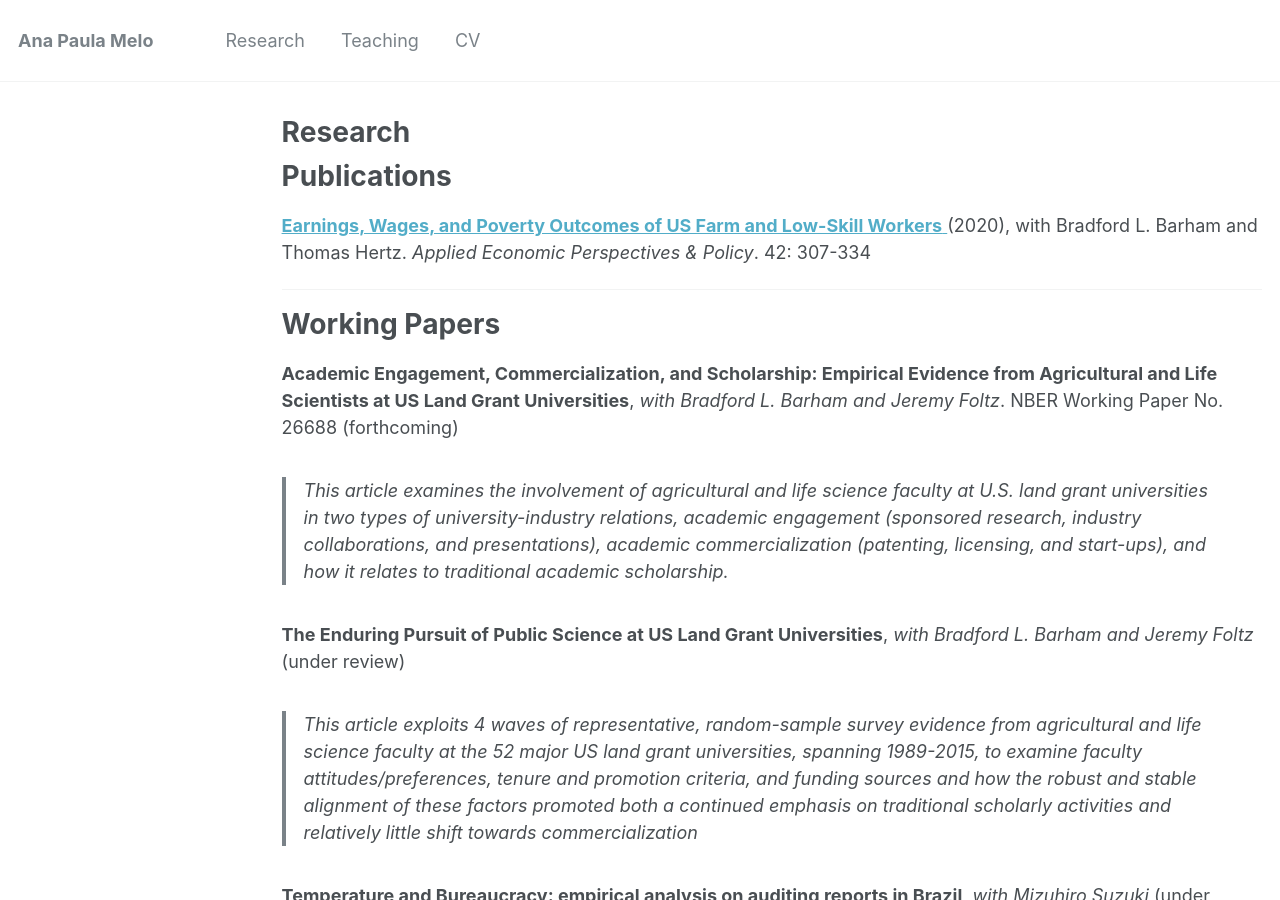
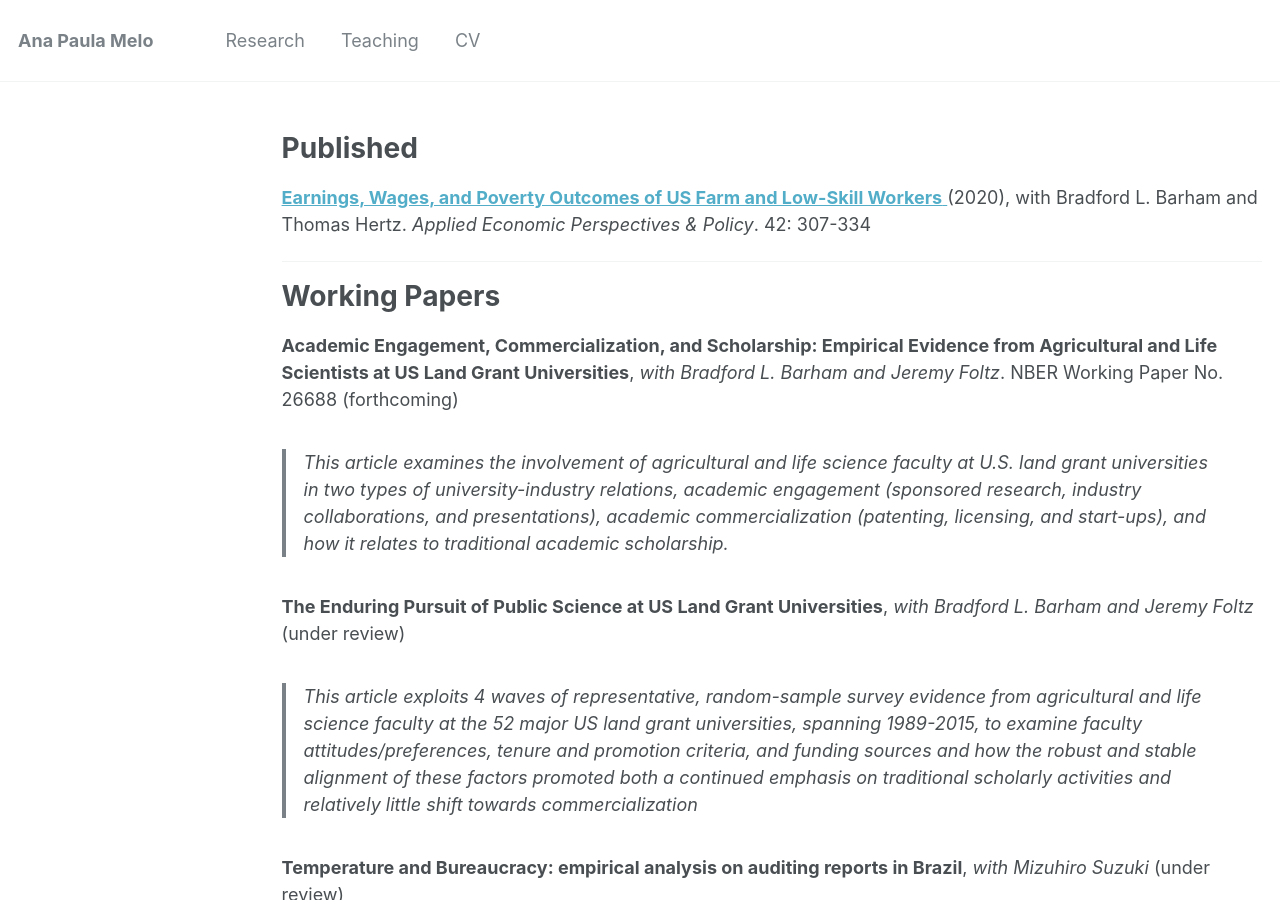
Before and after one commit to anapmelo/anapmelo.github.io, a Jekyll site: the page built from _pages/publications.md, in a window 1280 px wide and 900 px high. Built offline with Jekyll 4.4.1, drawn with Linux system fonts in a browser that asks for light colours.

Commit message:
Update publications.md

```diff
--- a/_pages/publications.md
+++ b/_pages/publications.md
@@ -1,11 +1,11 @@
 ---
 layout: archive
-title: "Research"
+title: ""
 permalink: /publications/
 author_profile: false
 ---
 
-# Publications
+# Published
 <a href="https://onlinelibrary.wiley.com/doi/abs/10.1002/aepp.13014"> **Earnings, Wages, and Poverty Outcomes of US Farm and Low-Skill Workers** </a> (2020), with Bradford L. Barham and Thomas Hertz. _Applied Economic Perspectives & Policy_. 42: 307-334
 
 ---
```
